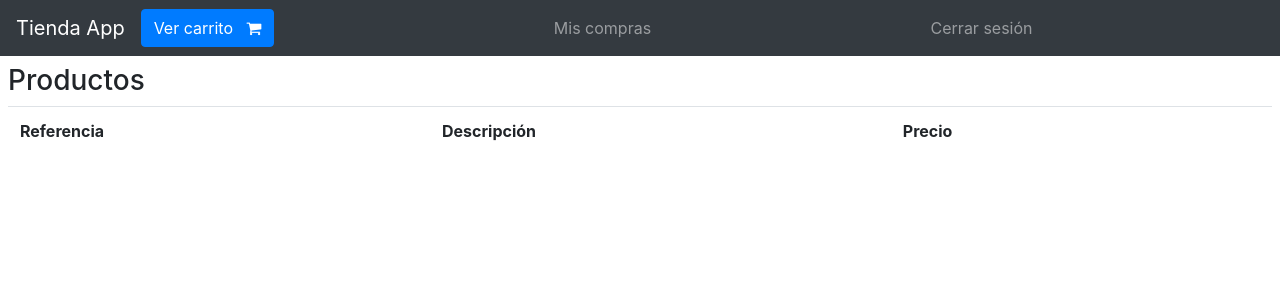
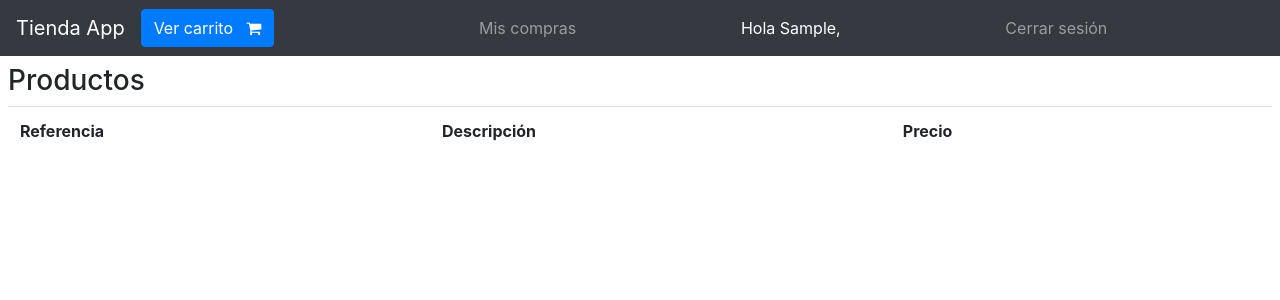
Before and after one commit to oscarcastrodel93/carrito_app, a Django app: page / in a window 1280 px wide. Shown: the top 300 px of the page. Run offline with Django 3.2, Linux system fonts and the light colour scheme; the first user in the database is signed in; tables that the repository leaves empty hold one stand-in row (Sample ...); lists and menus that the app fills with data are empty; some libraries are stand-ins or nearby versions.

Commit message:
commit final ahora si

```diff
--- a/mysite/settings.py
+++ b/mysite/settings.py
@@ -96,6 +96,10 @@ DATABASES = {
     }
 }
 
+TEMPLATE_CONTEXT_PROCESSORS = (
+    'django.core.context_processors.request',
+)
+
 
 # Password validation
 # https://docs.djangoproject.com/en/3.0/ref/settings/#auth-password-validators
--- a/templates/base/__base.html
+++ b/templates/base/__base.html
@@ -61,8 +61,13 @@
                     </a>
                 </li>
             </ul>
+            <ul class="navbar-nav mr-auto" style="color:white;">
+                <li class="nav-item ml-2 my-7 my-lg-0">
+                    Hola {{ request.user.first_name }},
+                </li>
+            </ul>
             <ul class="navbar-nav mr-auto">
-                <li class="nav-item ml-5 my-2 my-lg-0">
+                <li class="nav-item ml-2 my-2 my-lg-0">
                     <a href="/logout/" class="nav-link">
                         Cerrar sesión
                     </a>
```
